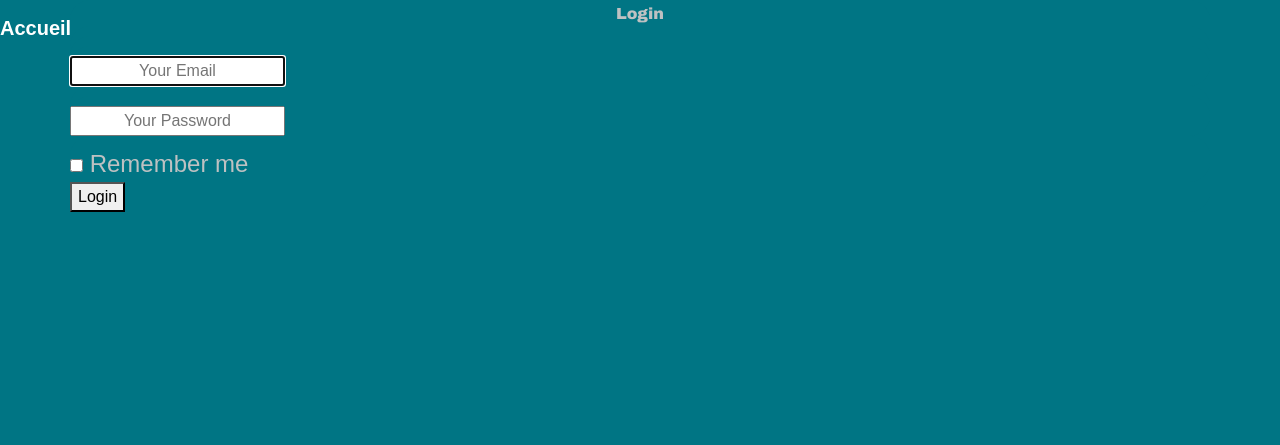
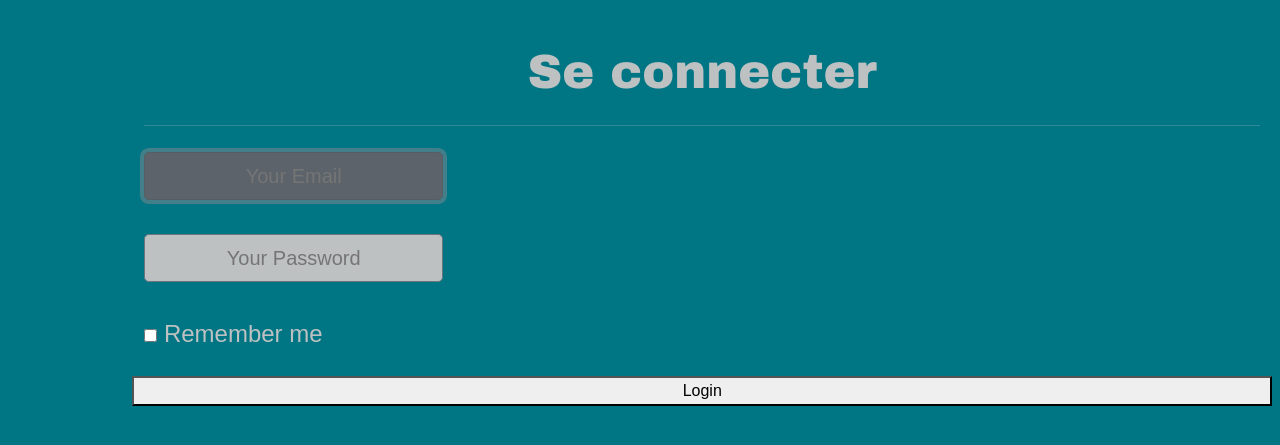
Before and after one commit to sandrow65/Budget, a Flask app: a page that uses templates/base.html in a window 1280 px wide. Shown: the top 445 px of the page. Run offline with Flask 2, Linux system fonts and the light colour scheme; some libraries are stand-ins or nearby versions.

Commit message:
add credentials

```diff
--- a/BDD.py
+++ b/BDD.py
@@ -1,7 +1,10 @@
 import sqlite3
+import os
 
 def creation_BDD() :
-    con = sqlite3.connect('Budget.db')
+    db_name = input('Database name ?')
+    print(os.getcwd() + '/' + db_name + '/' + db_name + '.db')
+    con = sqlite3.connect(os.getcwd() + '/' + db_name + '/' + db_name + '.db')
 
     cur = con.cursor()
 
--- a/app.py
+++ b/app.py
@@ -1,5 +1,9 @@
 
-from flask import Flask, render_template, request, url_for, flash, redirect, send_from_directory, send_file
+from flask import Blueprint, Flask, render_template, request, url_for, flash, redirect, send_from_directory, send_file
+from werkzeug.security import generate_password_hash, check_password_hash
+from flask_login import current_user, login_user, login_required, logout_user
+from models import User
+import auth, init_app
 
 import navigation, graphics
 
@@ -11,18 +15,14 @@
 os.system(f"echo '{b}'> test")
 # locale.setlocale(locale.LC_ALL, 'fr_FR.utf-8')
 
-app = Flask(__name__)
-app.templates_auto_reload = True
+app = init_app.create_app()
 
-@app.route('/login')
-def login():
-    return render_template('login.html')
-
-@app.route('/signup')
-def signup():
-    return render_template('signup.html')
+@app.before_first_request
+def create_tables():
+    init_app.db.create_all()
 
 @app.route('/', methods=('GET', 'POST'))
+@login_required
 def index():
 
     project_list = navigation.list_projects()
@@ -45,6 +45,7 @@
 
 @app.route('/project/<project_name>', methods=('GET', 'POST'))
 @app.route('/project', defaults={'project_name': None})
+@login_required
 def project(project_name):
     print("ok")
 
@@ -72,6 +73,7 @@
                 file_name = filename)
 
 @app.route('/admin', methods=('GET', 'POST'))
+@login_required
 def admin():
     if request.method in ('POST'):
         if request.form['submit_button'] == "Ajouter le type":
--- /dev/null
+++ b/auth.py
@@ -0,0 +1,61 @@
+from flask import Blueprint, render_template, redirect, url_for, request, flash
+from werkzeug.security import generate_password_hash, check_password_hash
+from flask_login import login_user, login_required, logout_user
+from models import User
+from init_app import db
+
+auth = Blueprint('auth', __name__)
+
+@auth.route('/login')
+def login():
+    return render_template('login.html')
+
+@auth.route('/login', methods=['POST'])
+def login_post():
+    # login code goes here
+    email = request.form.get('email')
+    password = request.form.get('password')
+    remember = True if request.form.get('remember') else False
+
+    user = User.query.filter_by(email=email).first()
+
+    # check if the user actually exists
+    # take the user-supplied password, hash it, and compare it to the hashed password in the database
+    if not user or not check_password_hash(user.password, password):
+        flash('Please check your login details and try again.')
+        return redirect(url_for('auth.login')) # if the user doesn't exist or password is wrong, reload the page
+
+    # if the above check passes, then we know the user has the right credentials
+    login_user(user, remember=remember)
+    return redirect(url_for('index'))
+
+@auth.route('/signup')
+def signup():
+    return render_template('signup.html')
+
+@auth.route('/signup', methods=['POST'])
+def signup_post():
+    # code to validate and add user to database goes here
+    email = request.form.get('email')
+    name = request.form.get('name')
+    password = request.form.get('password')
+
+    user = User.query.filter_by(email=email).first() # if this returns a user, then the email already exists in database
+
+    if user: # if a user is found, we want to redirect back to signup page so user can try again
+        flash('Email address already exists')
+        return redirect(url_for('auth.signup'))
+
+    # create a new user with the form data. Hash the password so the plaintext version isn't saved.
+    new_user = User(email=email, name=name, password=generate_password_hash(password, method='sha256'))
+
+    # add the new user to the database
+    db.session.add(new_user)
+    db.session.commit()
+    return redirect(url_for('auth.login'))
+
+@auth.route('/logout')
+@login_required
+def logout():
+    logout_user()
+    return redirect(url_for('index'))
--- a/config.py
+++ b/config.py
@@ -1 +1,2 @@
 PATH_TO_DB = "/usr/src/app/db/Budget.db"
+PATH_TO_USERS_DB = "/usr/src/app/db_users/Users.sqlite"
--- a/requirements.txt
+++ b/requirements.txt
@@ -2,3 +2,5 @@
 pandas
 seaborn
 flask
+flask-login
+flask-sqlalchemy
--- a/templates/admin.html
+++ b/templates/admin.html
@@ -9,6 +9,7 @@
     </script>
 
     {% block content %}
+<div class="container-fluid">
         <h1>{% block title %} Gestion de budget {% endblock %}</h1>
         <hr>
 
@@ -58,6 +59,7 @@
             </div>
 
     </form>
+</div>
 
 {% endblock %}
 </html>
--- a/templates/base.html
+++ b/templates/base.html
@@ -19,11 +19,19 @@
     <title>{% block title %} {% endblock %}</title>
   </head>
   <body>
-    <nav class="navbar navbar-expand-md navbar-dark ">
-        <a class="navbar-brand" href="{{ url_for('index')}}">Accueil</a>
-        <button class="navbar-toggler" type="button" data-toggle="collapse" data-target="#navbarNav" aria-controls="navbarNav" aria-expanded="false" aria-label="Toggle navigation">
-            <span class="navbar-toggler-icon"></span>
-        </button>
+    <nav class="nav flex-column navbar-dark ">
+      <div class="container-fluid">
+        <ul class="nav flex-column">
+          <li class="active"><a href="{{ url_for('index') }}" class="navbar-item">Accueil</a></li>
+          {% if not current_user.is_authenticated %}
+          <li><a href="{{ url_for('auth.login') }}" class="navbar-item">Se connecter</a></li>
+          <li><a href="{{ url_for('auth.signup') }}" class="navbar-item">S'enregistrer</a></li>
+          {% endif %}
+          {% if current_user.is_authenticated %}
+          <li><a href="{{ url_for('auth.logout') }}" class="navbar-item">Logout</a></li>
+          {% endif %}
+        </ul>
+      </div>
     </nav>
     <div class="container">
         {% for message in get_flashed_messages() %}
--- a/templates/index.html
+++ b/templates/index.html
@@ -9,6 +9,7 @@
     </script>
 
     {% block content %}
+<div class="container-fluid">
         <h1>{% block title %} Gestion de budget {% endblock %}</h1>
         <hr>
 
@@ -46,6 +47,7 @@
         <input type="submit" class="btn btn-secondary btn-lg" name="submit_button" value="Gérer">
 
     </form>
+</div>
 
 
 
--- a/templates/login.html
+++ b/templates/login.html
@@ -1,21 +1,26 @@
+<!DOCTYPE html>
+<html lang="en">
+
 {% extends "base.html" %}
 
+
+
 {% block content %}
-<div class="column is-4 is-offset-4">
-    <h3 class="title">Login</h3>
-    <div class="box">
-        <form method="POST" action="/login">
-            <div class="field">
-                <div class="control">
-                    <input class="input is-large" type="email" name="email" placeholder="Your Email" autofocus="">
-                </div>
+<div class="container-fluid">
+<h1>{% block title %} Se connecter {% endblock %}</h1>
+<hr>
+
+
+    <form method="POST" action="/login" class="row gy-4 gx-4 align-items-center">
+
+        <div class="input-group-btn">
+            <input class="btn btn-secondary btn-lg" type="email" name="email" placeholder="Your Email" autofocus="">
         </div>
 
-            <div class="field">
-                <div class="control">
-                    <input class="input is-large" type="password" name="password" placeholder="Your Password">
+        <div class="input-group-btn">
+            <input class="btn btn-secondary btn-lg" type="password" name="password" placeholder="Your Password">
         </div>
-            </div>
+
         <div class="field">
             <label class="checkbox">
                 <input type="checkbox" name="remember">
@@ -25,5 +30,8 @@
         <button class="button is-block is-info is-large is-fullwidth">Login</button>
     </form>
 </div>
-</div>
+
+
+
 {% endblock %}
+</html>
--- a/templates/project.html
+++ b/templates/project.html
@@ -10,6 +10,7 @@
     </script>
 
     {% block content %}
+<div class="container-fluid">
         <h1>{% block title %} Gestion de budget {% endblock %}</h1>
         <hr>
         <h2>
@@ -146,7 +147,7 @@
     <div id="graph" class = "tabcontent">
         <img src="{{url_for('static', filename='/images/'+ file_name + '.png')}}" style="height: 300px;border: none; ">
     </div>
-
+</div>
 
 <script language="javascript">
 
```
Also changed, not shown: graphics.py (+8 -6 lines), init_app.py (added, +33 -0 lines), models.py (added, +8 -0 lines), templates/signup.html (+14 -5 lines), 2 other files. Lines whose indentation alone changed are shown as unchanged.
